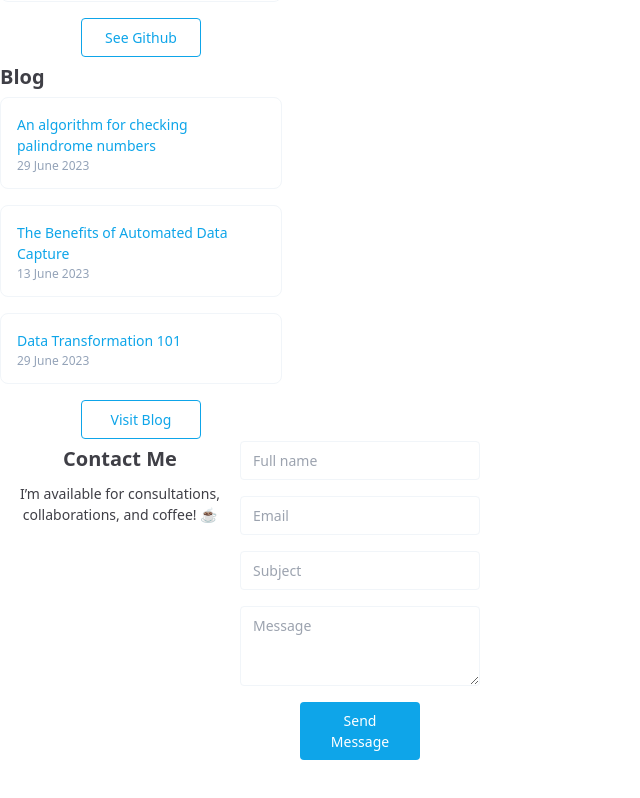
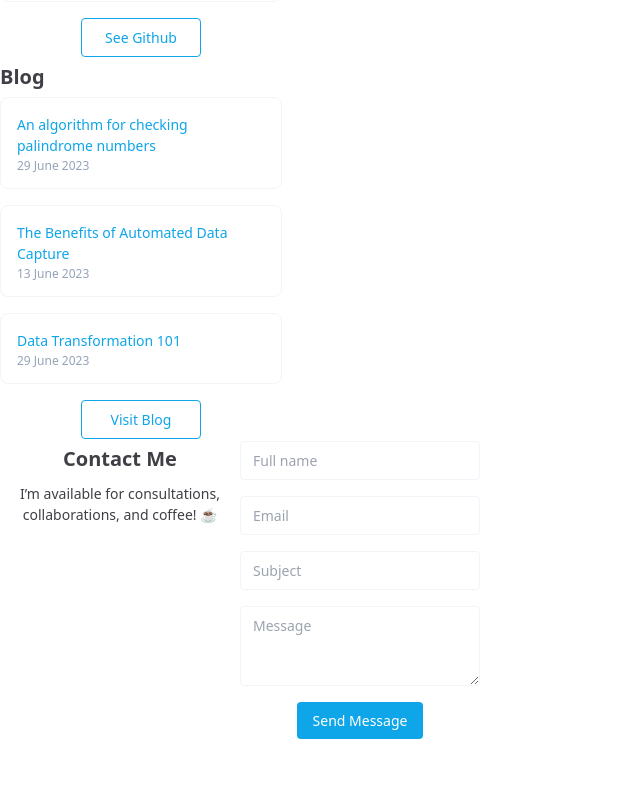
Before and after one commit to wajdifarid/personal-website, a React (Create React App) app: page / in a window 1280 px wide. Shown: the part 1778-2576 px from the top of the page, without its empty margins (0-640 px from the left). Built offline with nearby package versions, Linux system fonts and the light colour scheme.

Commit message:
Refactor button components

```diff
--- a/src/App.js
+++ b/src/App.js
@@ -1,4 +1,4 @@
-import Button from './components/Button'
+import {PrimaryButton, SecondaryButton} from './components/Button'
 import NavBar from './components/NavBar'
 import SkillCard from './components/SkillCard'
 import Footer from './components/Footer'
@@ -15,10 +15,8 @@ export default function HomePage() {
         <div className="mx-auto text-zinc-700 text-[14px] font-normal leading-normal">Full-stack Software Engineer</div>
         <div className="mx-auto w-60 left-[40px] text-center text-slate-400 text-[14px] font-normal leading-normal">I like to solve problem and build product which leaves an impact on people lives. Based in Jakarta 🇮🇩</div>
         <div className="flex mx-16">
-          <div className="px-4 py-2  bg-sky-500 rounded justify-center items-center gap-2.5">
-            <div className="text-center text-white text-[14px] font-normal leading-normal">Contact Me</div>
-          </div>
-          <Button content="See Portfolio" />
+          <PrimaryButton content="Contact Me" />
+          <SecondaryButton content="See Portfolio" />
         </div>
       </section>
       <section>
@@ -92,7 +90,7 @@ export default function HomePage() {
           <PortfolioCard title="Shopee Barokah" details="Shopee Barokah provides halal-certified products. Help product sales to grow by 200%." />
           <PortfolioCard title="Cari Kerja" details="Lumina helps companies find the best talent. Help grow business partner by 200%." />
           <PortfolioCard title="Gopay Insurance" details="Gopay is the safest payment method. Help companies acquire and retain customer by 200% " />
-          <Button content="See Github" />
+          <SecondaryButton content="See Github" />
         </div>
       </section>
 
@@ -102,7 +100,7 @@ export default function HomePage() {
           <BlogCard title="An algorithm for checking palindrome numbers" publishDate="29 June 2023" />
           <BlogCard title="The Benefits of Automated Data Capture" publishDate="13 June 2023" />
           <BlogCard title="Data Transformation 101" publishDate="29 June 2023" />
-          <Button content="Visit Blog" />
+          <SecondaryButton content="Visit Blog" />
         </div>
       </section>
 
@@ -118,9 +116,7 @@ export default function HomePage() {
           <textarea className="w-60 h-20 px-3 py-2 bg-white rounded border border-slate-100 justify-start items-start gap-2.5 inline-flex text-left text-[14px] font-normal leading-normal" placeholder="Message"
             rows="5" cols="33">
           </textarea>
-          <div className="w-[120px] px-4 py-2 bg-sky-500 rounded justify-center items-center gap-2.5 inline-flex">
-            <div className="text-center text-white text-[14px] font-normal leading-normal">Send Message</div>
-          </div>
+          <PrimaryButton content="Send Message"/>
         </div>
       </section>
 
--- a/src/components/Button.js
+++ b/src/components/Button.js
@@ -1,5 +1,13 @@
-export default function Button({content}) {
+export function SecondaryButton({content}) {
     return (
         <div className="w-[120px] px-4 py-2 justify-center items-center inline-flex rounded border border-sky-500 gap-2.5 text-center text-sky-500 text-[14px] font-normal leading-normal">{content}</div>
     )
 }
+
+export function PrimaryButton({content}) {
+    return (
+        <div className="px-4 py-2  bg-sky-500 rounded justify-center items-center gap-2.5">
+            <div className="text-center text-white text-[14px] font-normal leading-normal">{content}</div>
+          </div>
+    )
+}
```
